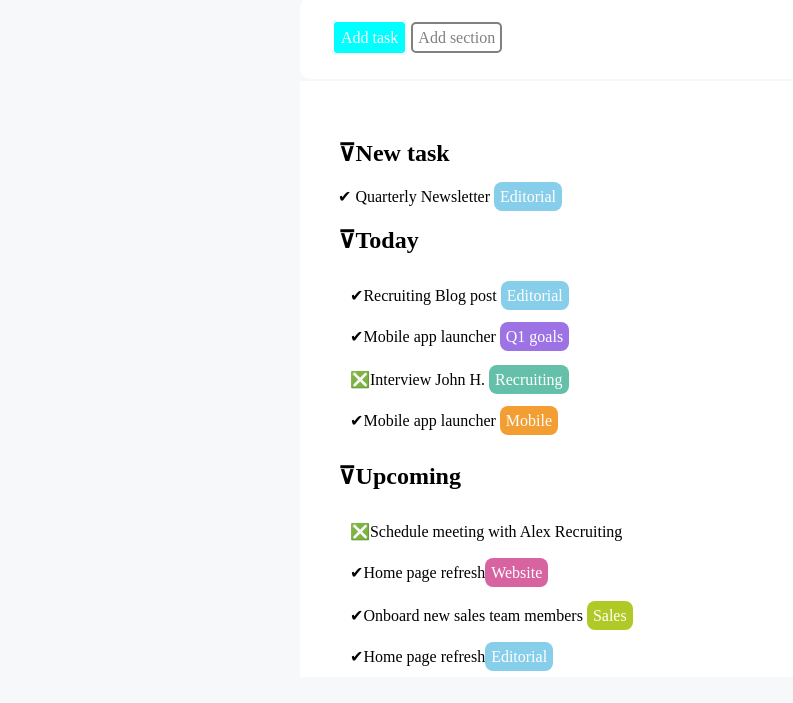
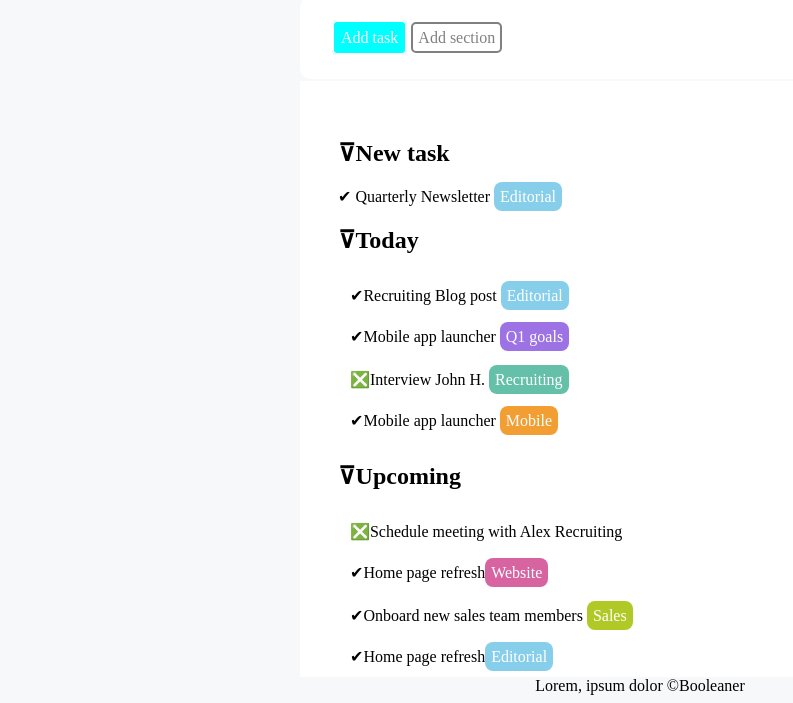
Before and after one commit to devitoangelo/html-css-toboolist, a plain HTML site: page index.html in a window 1280 px wide. Shown: the part 116-819 px from the top of the page, without its empty margins (0-793 px from the left). Drawn offline with Linux system fonts and the light colour scheme.

Commit message:
final-footer

```diff
--- a/css/style.css
+++ b/css/style.css
@@ -159,3 +159,8 @@ td{
     background-color: white;
     height: 520px;
 }
+
+
+footer{
+text-align: center
+}
--- a/index.html
+++ b/index.html
@@ -117,6 +117,14 @@
 
 
 
+    <footer>
+        Lorem, ipsum dolor &copy;Booleaner
+
+
+    </footer>
+
+
+
 
 
 
```
